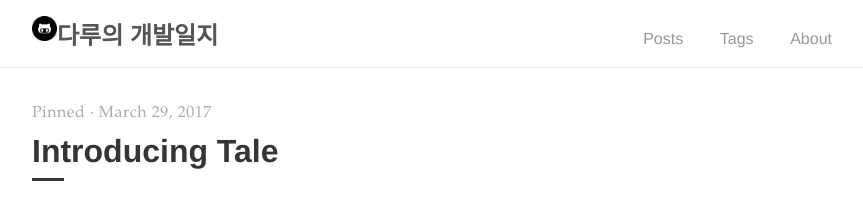
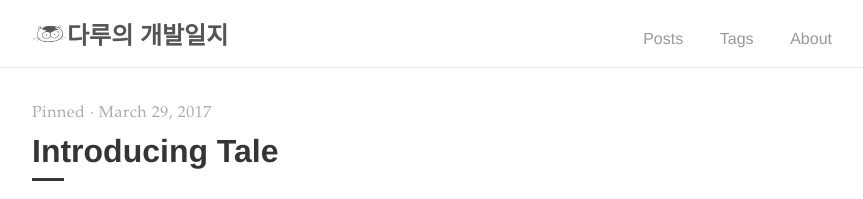
Before and after one commit to daru1027/daru1027.github.io, a Jekyll site: the page built from index.html, in a window 1280 px wide. Shown: the top 199 px of the page, without its empty margins (208-1071 px from the left). Built offline with Jekyll 4.4.1, drawn with Linux system fonts in a browser that asks for light colours; the list of posts is cut into pages by our own code.

Commit message:
FIX: 이미지 변경

```diff
--- a/_includes/navigation.html
+++ b/_includes/navigation.html
@@ -1,7 +1,7 @@
 <nav class="nav">
   <div class="nav-container">
     <div style="float: left">
-      <img src="/images/github.png" width="25">
+      <img src="/images/sudal-256.png" width="35">
     </div>
     <a href="{{ site.baseurl }}/">
       <h2 class="nav-title">{{ site.title }}</h2>
```
Also changed, not shown: images/sudal-256.png (added).
